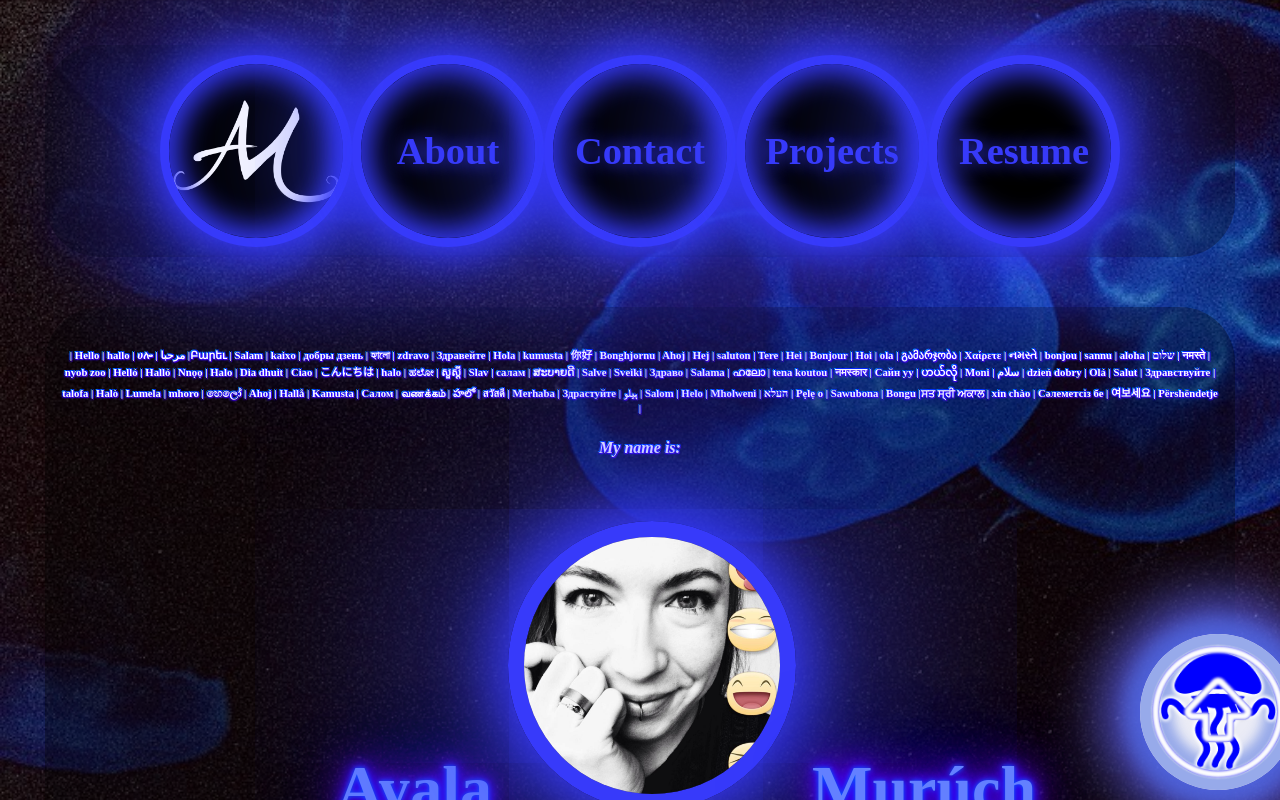
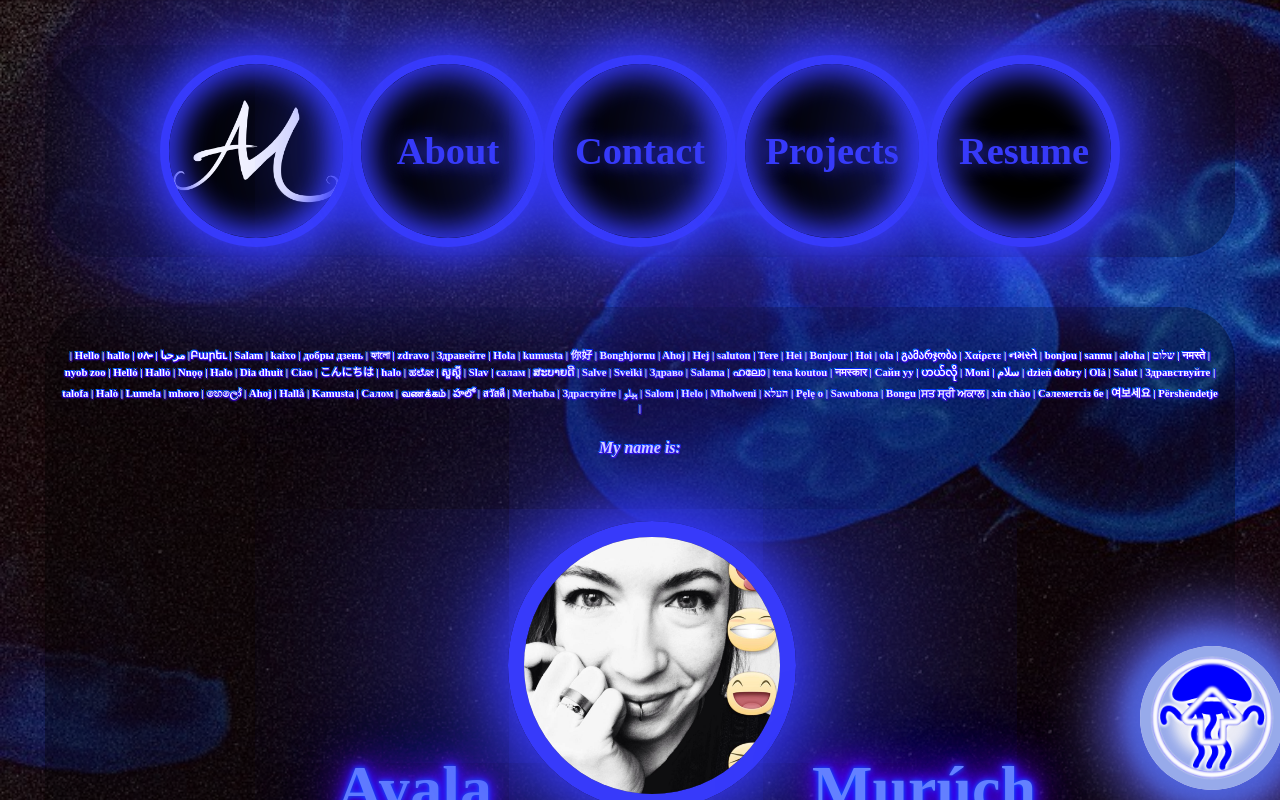
Before and after one commit to ayamur/AMuruch-Portfolio, a React (Create React App) app: page / in a window 1280 px wide. In both pictures the pointer is over the picture 1210 px from the left and 720 px from the top of the page. Shown: the top 800 px of the page. Built offline with nearby package versions, Linux system fonts and the light colour scheme; a web font is replaced by a local one.

Commit message:
update devloper project deploy link

```diff
--- a/src/App.css
+++ b/src/App.css
@@ -256,7 +256,6 @@ a:visited {
 .jellyarrow {
   opacity: 75%;
   width: 15vmin;
-  max-width: 25vmin;
   position: sticky;
   bottom: 10px;
   margin-left: 90%;
@@ -283,8 +282,7 @@ a:visited {
     0 0 4em 2em var(--glow-spread-color),
     inset 0 0 .75em 2em var(--glow-color);
   opacity: 100%;
-  width: 17vmin;
-  max-width: 27vmin;
+  width: 15.5vmin;
 }
 
 .home,
--- a/src/data/projects.js
+++ b/src/data/projects.js
@@ -6,7 +6,7 @@ const projects = [
     "I am Devloper!!! is an app specially made for anyone involved in computer code! Share your funny and ironic errors and oops code to others who get it! Scroll through the list and have a laugh and realization you aren't alone in those moments! Help others combat imposter syndrome by uploading your own unique and silly 'oops!' code and errors today!",
     image: 'https://camo.githubusercontent.com/ed91f8ef269bbb15b0c35bb36c5dabe0929e28a23315419966bd97574108a5e9/68747470733a2f2f692e696d6775722e636f6d2f6e68507673324d2e706e67',
     repositoryLink: 'https://github.com/ayamur/i-am-devloper-front-end',
-    deploymentLink: 'https://app.netlify.com/sites/i-am-devloper/deploys',
+    deploymentLink: 'https://i-am-devloper.netlify.app/',
   },
   {
     title: 'Cosmic Cue',
```
